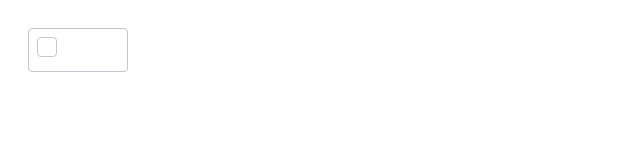
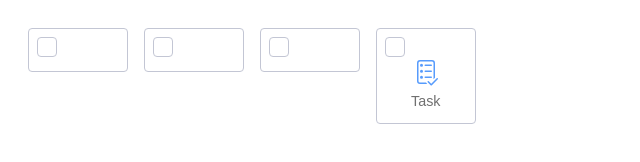
Before and after one commit to shin-justin/i-can-build, a plain HTML site: page option-button/index.html in a window 1280 px wide. Shown: the whole page, without its empty margins (0-640 px from the left). Drawn offline with Linux system fonts and the light colour scheme.

Commit message:
feat(svg): add task icon

```diff
--- a/option-button/index.html
+++ b/option-button/index.html
@@ -19,6 +19,40 @@
                 </svg>
             </div>
         </div>
+        <div class="option-button">
+            <div class="checkbox" role="checkbox" aria-checked="false" tabindex="0">
+                <svg viewBox="0 0 20 20" fill="#fff" width="20" height="20">
+                    <path class="checkmark" d="M4,10 L8,14 L16,6" fill="none" fill-rule="evenodd" clip-rule="evenodd"
+                        stroke-linejoin="round" stroke-linecap="round">
+                    </path>
+                </svg>
+            </div>
+        </div>
+        <div class="option-button">
+            <div class="checkbox" role="checkbox" aria-checked="false" tabindex="0">
+                <svg viewBox="0 0 20 20" fill="#fff" width="20" height="20">
+                    <path class="checkmark" d="M4,10 L8,14 L16,6" fill="none" fill-rule="evenodd" clip-rule="evenodd"
+                        stroke-linejoin="round" stroke-linecap="round">
+                    </path>
+                </svg>
+            </div>
+        </div>
+        <div class="option-button">
+            <div class="checkbox" role="checkbox" aria-checked="false" tabindex="0">
+                <svg viewBox="0 0 20 20" fill="#fff" width="20" height="20">
+                    <path class="checkmark" d="M4,10 L8,14 L16,6" fill="none" fill-rule="evenodd" clip-rule="evenodd"
+                        stroke-linejoin="round" stroke-linecap="round">
+                    </path>
+                </svg>
+            </div>
+            <div class="details">
+                <svg xmlns="http://www.w3.org/2000/svg" width="30" height="30" viewBox="0 0 20 20">
+                    <path fill="var(--checkbox-checked-color)"
+                        d="M4 4a2 2 0 0 1 2-2h8a2 2 0 0 1 2 2v9.883l-1 1.01V4a1 1 0 0 0-1-1H6a1 1 0 0 0-1 1v12a1 1 0 0 0 1 1h4.085c.071.2.185.389.344.55l.441.45H6a2 2 0 0 1-2-2zm4 1.5a1 1 0 1 1-2 0a1 1 0 0 1 2 0M9.5 5a.5.5 0 0 0 0 1h4a.5.5 0 0 0 0-1zm0 4a.5.5 0 0 0 0 1h4a.5.5 0 0 0 0-1zM9 13.5a.5.5 0 0 1 .5-.5h4a.5.5 0 0 1 0 1h-4a.5.5 0 0 1-.5-.5m-2-3a1 1 0 1 0 0-2a1 1 0 0 0 0 2m0 4a1 1 0 1 0 0-2a1 1 0 0 0 0 2m10.855.352a.5.5 0 0 0-.71-.704l-3.643 3.68l-1.645-1.678a.5.5 0 1 0-.714.7l1.929 1.968a.6.6 0 0 0 .855.002z" />
+                </svg>
+                <h3 class="title">Task</h3>
+            </div>
+        </div>
     </main>
     <script src="index.js"></script>
 </body>
```
